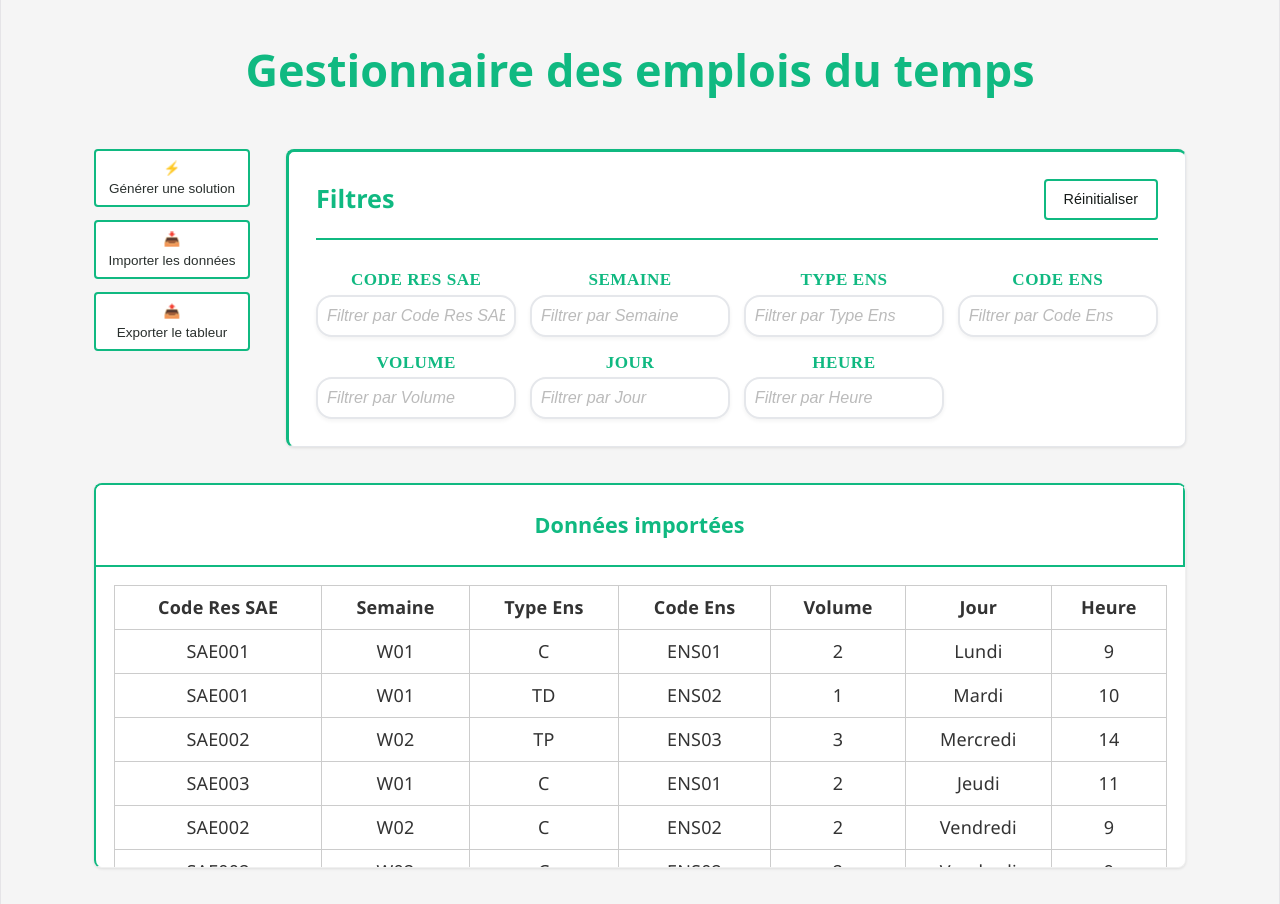
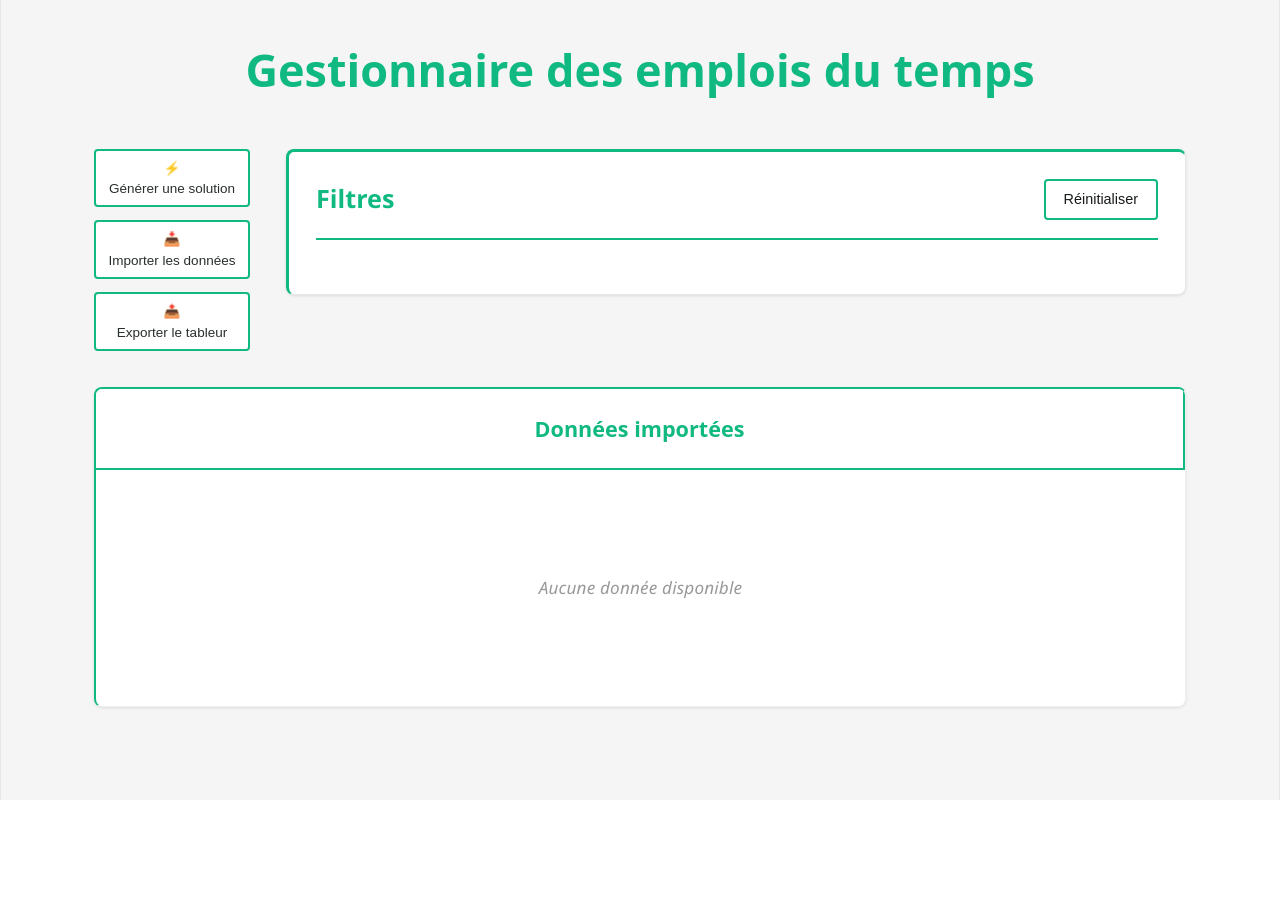
Before and after one commit to Mystere14/Scheduler_manager, a React (Vite) app in the folder Frontend/: page / in a window 1280 px wide. After the commit the page ends 800 px from the top, so only its background shows below. Built offline with nearby package versions, Linux system fonts and the light colour scheme.

Commit message:
feat(Front): Ajout du système d'import/export

```diff
--- a/Frontend/package.json
+++ b/Frontend/package.json
@@ -10,6 +10,8 @@
     "preview": "vite preview"
   },
   "dependencies": {
+    "@types/papaparse": "^5.5.2",
+    "papaparse": "^5.5.3",
     "react": "^19.2.5",
     "react-dom": "^19.2.5"
   },
--- a/Frontend/src/component/ActionButtons/ActionButtons.tsx
+++ b/Frontend/src/component/ActionButtons/ActionButtons.tsx
@@ -3,14 +3,18 @@ import './ActionButtons.css';
 
 interface ActionButtonsProps {
     onGenerate: () => void;
-  onVoid: () => void;
+    onExport: () => void;
+    onImport: () => void;
     isGenerating: boolean;
+    isImporting: boolean;
 }
 
 export const ActionButtons = ({
     onGenerate,
-  onVoid,
-  isGenerating
+    onExport,
+    onImport,
+    isGenerating,
+    isImporting
 }: ActionButtonsProps) => {
     return (
         <div className="action-buttons">
@@ -22,17 +26,20 @@ export const ActionButtons = ({
                     onClick={onGenerate}
                 />
             )}
+            {isImporting && (
                 <ActionButton
                     icon="📥"
                     label="Importer les données"
                     description="Importer les données depuis un fichier"
-        onClick={onVoid}
+                    onClick={onImport}
                 />
+            )}
+
             <ActionButton
                 icon="📤"
                 label="Exporter le tableur"
                 description="Exporter la solution en format tableau"
-        onClick={onVoid}
+                onClick={onExport}
             />
         </div>
     );
--- a/Frontend/src/feature/ImportedDataTable/ImportedDataTable.tsx
+++ b/Frontend/src/feature/ImportedDataTable/ImportedDataTable.tsx
@@ -3,40 +3,34 @@ import './ImportedDataTable.css';
 
 interface ImportedDataTableProps {
   data: Record<string, any>[];
+  columns?: string[];
 }
 
-const COLUMNS = [
-  'codeResSAE',
-  'semaine',
-  'typeEns',
-  'codeEns',
-  'volume',
-  'jour',
-  'heure',
-];
+// Format camelCase to readable text (e.g., codeResSAE -> Code Res SAE)
+const formatColumnName = (name: string): string => {
+  return name
+    .replace(/([a-z])([A-Z])/g, '$1 $2') // Add space between lowercase and uppercase
+    .replace(/^./, (str) => str.toUpperCase()) // Capitalize first letter
+    .trim();
+};
 
-export const ImportedDataTable = ({ data }: ImportedDataTableProps) => {
+export const ImportedDataTable = ({ data, columns }: ImportedDataTableProps) => {
+  // Use provided columns or extract from data
+  const dataColumns = columns && columns.length > 0
+    ? columns
+    : (data.length > 0 ? Object.keys(data[0]) : []);
+
   // Format columns for display
-  const displayColumns = [
-    'Code Res SAE',
-    'Semaine',
-    'Type Ens',
-    'Code Ens',
-    'Volume',
-    'Jour',
-    'Heure',
-  ];
+  const displayColumns = dataColumns.map(col => formatColumnName(col));
 
-  // Map data from model keys to display keys
-  const formattedData = data.map((row) => ({
-    'Code Res SAE': row.codeResSAE,
-    'Semaine': row.semaine,
-    'Type Ens': row.typeEns,
-    'Code Ens': row.codeEns,
-    'Volume': row.volume,
-    'Jour': row.jour,
-    'Heure': row.heure,
-  }));
+  // Map data dynamically based on available columns
+  const formattedData = data.map((row) => {
+    const formattedRow: Record<string, any> = {};
+    dataColumns.forEach(col => {
+      formattedRow[formatColumnName(col)] = row[col];
+    });
+    return formattedRow;
+  });
 
   return (
     <div className="imported-data-table">
--- a/Frontend/src/page/SchedulerPage/SchedulerPage.tsx
+++ b/Frontend/src/page/SchedulerPage/SchedulerPage.tsx
@@ -1,94 +1,10 @@
-import { useState, useMemo } from 'react';
+import { useState, useMemo, useRef } from 'react';
+import Papa from 'papaparse';
 import { ActionButtons } from '../../component/ActionButtons/ActionButtons';
 import { FilterSection } from '../../feature/FilterSection/FilterSection';
 import { ImportedDataTable } from '../../feature/ImportedDataTable/ImportedDataTable';
 import { SolutionTable } from '../../feature/SolutionTable/SolutionTable';
 import './SchedulerPage.css';
-
-// Mock data for initial display
-const MOCK_DATA = [
-  {
-    codeResSAE: 'SAE001',
-    semaine: 'W01',
-    typeEns: 'C',
-    codeEns: 'ENS01',
-    volume: 2,
-    jour: 'Lundi',
-    heure: 9,
-  },
-  {
-    codeResSAE: 'SAE001',
-    semaine: 'W01',
-    typeEns: 'TD',
-    codeEns: 'ENS02',
-    volume: 1,
-    jour: 'Mardi',
-    heure: 10,
-  },
-  {
-    codeResSAE: 'SAE002',
-    semaine: 'W02',
-    typeEns: 'TP',
-    codeEns: 'ENS03',
-    volume: 3,
-    jour: 'Mercredi',
-    heure: 14,
-  },
-  {
-    codeResSAE: 'SAE003',
-    semaine: 'W01',
-    typeEns: 'C',
-    codeEns: 'ENS01',
-    volume: 2,
-    jour: 'Jeudi',
-    heure: 11,
-  },
-  {
-    codeResSAE: 'SAE002',
-    semaine: 'W02',
-    typeEns: 'C',
-    codeEns: 'ENS02',
-    volume: 2,
-    jour: 'Vendredi',
-    heure: 9,
-  },
-    {
-    codeResSAE: 'SAE002',
-    semaine: 'W02',
-    typeEns: 'C',
-    codeEns: 'ENS02',
-    volume: 2,
-    jour: 'Vendredi',
-    heure: 9,
-  },
-    {
-    codeResSAE: 'SAE002',
-    semaine: 'W02',
-    typeEns: 'C',
-    codeEns: 'ENS02',
-    volume: 2,
-    jour: 'Vendredi',
-    heure: 9,
-  },
-    {
-    codeResSAE: 'SAE002',
-    semaine: 'W02',
-    typeEns: 'C',
-    codeEns: 'ENS02',
-    volume: 2,
-    jour: 'Vendredi',
-    heure: 9,
-  },
-    {
-    codeResSAE: 'SAE002',
-    semaine: 'W02',
-    typeEns: 'C',
-    codeEns: 'ENS02',
-    volume: 2,
-    jour: 'Vendredi',
-    heure: 9,
-  }
-];
 
 interface Filters {
   [key: string]: string;
@@ -103,8 +19,9 @@ const formatColumnName = (name: string): string => {
 };
 
 export const SchedulerPage = () => {
-  const [importedData, setImportedData] = useState(MOCK_DATA);
-  const [solutionData, setSolutionData] = useState<typeof MOCK_DATA>([]);
+  const [importedData, setImportedData] = useState<any[]>([]);
+  const [solutionData, setSolutionData] = useState<any[]>([]);
+  const fileInputRef = useRef<HTMLInputElement>(null);
 
   // Get column names dynamically from data
   const columnNames = importedData.length > 0
@@ -150,14 +67,70 @@ export const SchedulerPage = () => {
     setSolutionData(filteredData);
   };
 
+  const handleExport = () => {
+    // Export filtered data as CSV using PapaParse
+    const dataToExport = solutionData.length > 0 ? solutionData : filteredData;
+    const csvString = Papa.unparse(dataToExport);
+    const blob = new Blob([csvString], { type: 'application/octet-stream' });
+    const url = URL.createObjectURL(blob);
+    const link = document.createElement('a');
+    link.setAttribute('href', url);
+    link.setAttribute('download', `scheduler_export_${new Date().toISOString().split('T')[0]}.csv`);
+    link.style.visibility = 'hidden';
+    document.body.appendChild(link);
+    link.click();
+    document.body.removeChild(link);
+    URL.revokeObjectURL(url);
+  };
+
+  const handleImport = () => {
+    // Trigger file input
+    fileInputRef.current?.click();
+  };
+
+  const handleFileChange = (event: React.ChangeEvent<HTMLInputElement>) => {
+    const file = event.target.files?.[0];
+    if (!file) return;
+
+    const reader = new FileReader();
+    reader.onload = (e) => {
+      try {
+        const content = e.target?.result as string;
+        const results = Papa.parse(content, { header: true, skipEmptyLines: true });
+        const data = results.data as any[];
+
+        // Validate that data is an array
+        if (Array.isArray(data) && data.length > 0) {
+          setImportedData(data);
+          setSolutionData([]); // Reset solution data
+
+          // Extract column names from NEW data and reset filters accordingly
+          const newColumnNames = Object.keys(data[0]);
+          const emptyFilters = newColumnNames.reduce((acc, col) => ({ ...acc, [col]: '' }), {});
+          setFilters(emptyFilters);
+        } else {
+          alert('Le fichier doit contenir des données CSV valides');
+        }
+      } catch (error) {
+        alert('Erreur lors de la lecture du fichier: ' + (error as Error).message);
+      }
+    };
+    reader.readAsText(file);
+
+    // Reset input so same file can be selected again
+    event.target.value = '';
+  };
+
   const handleDisplaySolutionTable = () => {
         return (
         <div className="main-content">
             <div className="controls">
                 <ActionButtons
                 isGenerating={false}
-                onGenerate={handleGenerateSolution}
-                onVoid={handleClearFilters}
+                isImporting={false}
+                onGenerate={() => {}}
+                onExport={handleExport}
+                onImport={() => {}}
                 />
 
                 <FilterSection
@@ -184,8 +157,10 @@ export const SchedulerPage = () => {
           <div className="controls">
             <ActionButtons
               isGenerating={true}
+              isImporting={true}
               onGenerate={handleGenerateSolution}
-              onVoid={handleClearFilters}
+              onExport={handleExport}
+              onImport={handleImport}
             />
 
             <FilterSection
@@ -196,11 +171,17 @@ export const SchedulerPage = () => {
               formatLabel={formatColumnName}
             />
         </div>
-
-          <ImportedDataTable data={filteredData} />
+          <ImportedDataTable data={filteredData} columns={columnNames} key={columnNames.join(',')} />
           {solutionData.length > 0 && handleDisplaySolutionTable()}
         </div>
       </div>
+      <input // Hidden file input for importing data to ensure security access to file
+        ref={fileInputRef}
+        type="file"
+        accept=".csv"
+        onChange={handleFileChange}
+        style={{ display: 'none' }}
+      />
     </div>
   );
 };
```
Also changed, not shown: 1 other file (tests, documents, lock files or other folders). Lines whose indentation alone changed are shown as unchanged.
